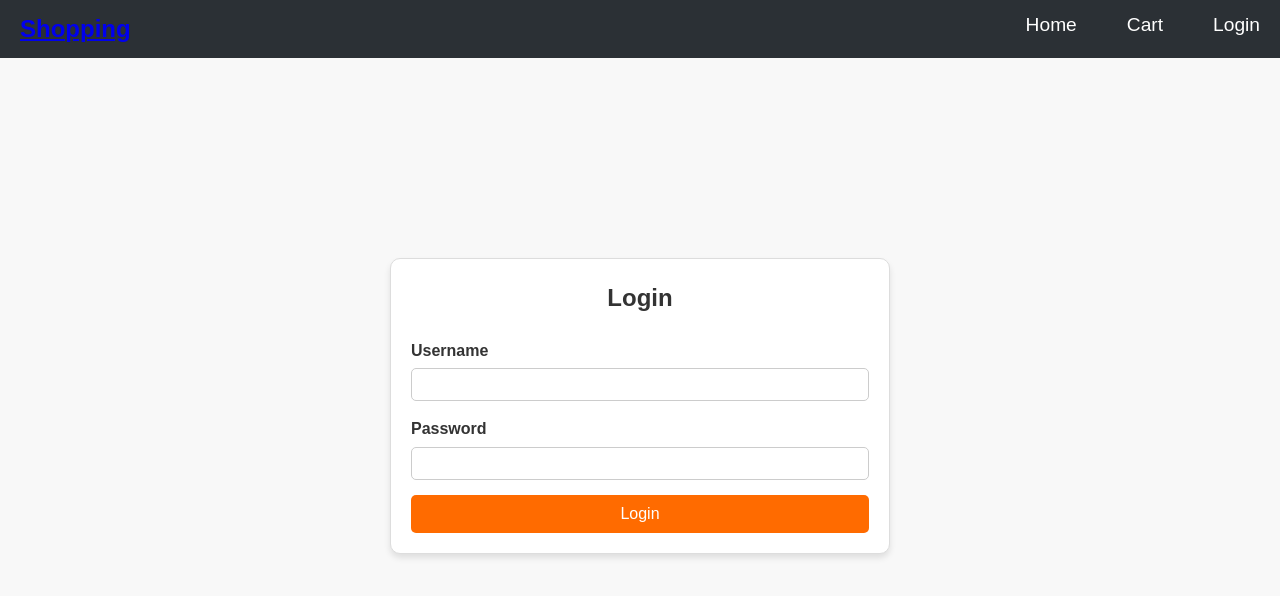
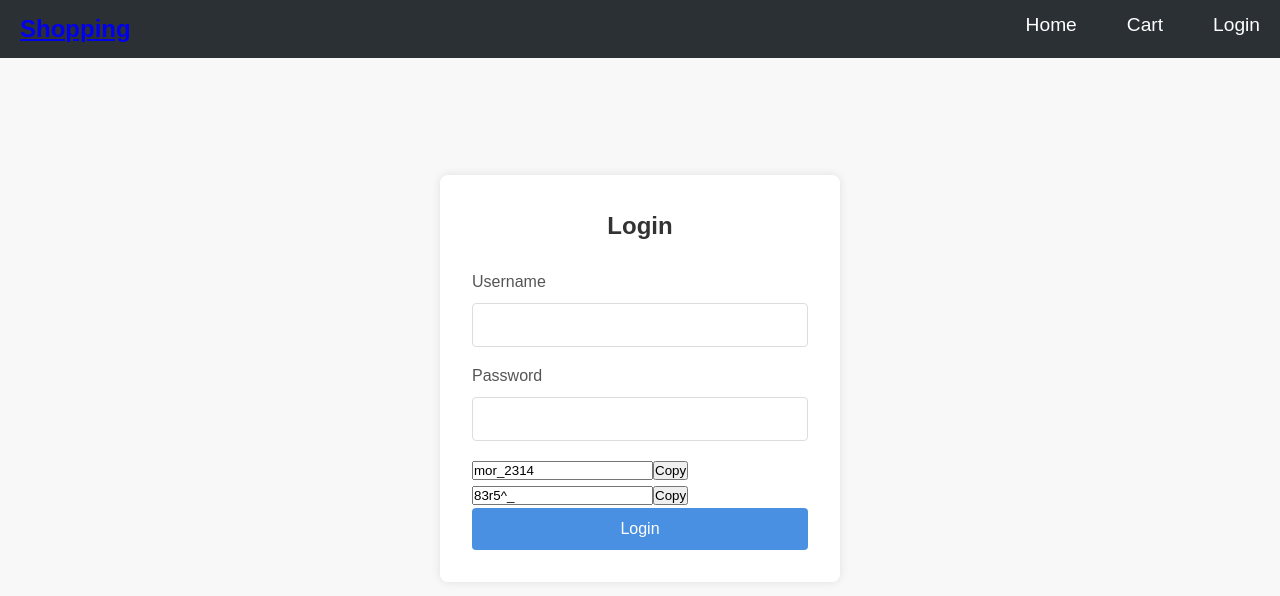
Before and after one commit to rahul-kumar-09/shopping-website, a React (Vite) app: page /login in a window 1280 px wide. Shown: the top 596 px of the page. Built offline with nearby package versions, Linux system fonts and the light colour scheme.

Commit message:
copy and past option

```diff
--- a/src/App.jsx
+++ b/src/App.jsx
@@ -2,28 +2,52 @@ import React from 'react';
 import './App.css'
 import { Navbar } from './components/Navbar/Navbar'
 import { Button } from './components/Button/Button'
-import { BrowserRouter as Router, Route, Routes } from 'react-router-dom'
+import { BrowserRouter as Router, Route, Routes, Navigate } from 'react-router-dom'
 import { Home } from './pages/Home/Home'
 import { Cart } from './pages/Cart/Cart'
 import { Login } from './components/Login/Login'
 import { SingleProduct } from './components/SingleProduct/SingleProduct'
 import { CartProvider } from './context/CartContext'
+import { AuthProvider, useAuth } from './context/AuthContext'
+
+// Protected Route component
+const ProtectedRoute = ({ children }) => {
+  const { isAuthenticated } = useAuth();
+
+  if (!isAuthenticated) {
+    return <Navigate to="/login" />;
+  }
+
+  return children;
+};
 
 function App() {
-
   return (
+    <AuthProvider>
       <CartProvider>
         <Router>
           <Navbar />
-
           <Routes>
-          <Route path='/' element={<Home />} />
-          <Route path='/cart' element={<Cart />} />
             <Route path='/login' element={<Login />} />
-          <Route path='/product/:id' element={<SingleProduct />} />
+            <Route path='/' element={
+              <ProtectedRoute>
+                <Home />
+              </ProtectedRoute>
+            } />
+            <Route path='/cart' element={
+              <ProtectedRoute>
+                <Cart />
+              </ProtectedRoute>
+            } />
+            <Route path='/product/:id' element={
+              <ProtectedRoute>
+                <SingleProduct />
+              </ProtectedRoute>
+            } />
           </Routes>
         </Router>
       </CartProvider>
+    </AuthProvider>
   )
 }
 
--- /dev/null
+++ b/src/components/Login/Login.css
@@ -0,0 +1,72 @@
+.login-container {
+  display: flex;
+  justify-content: center;
+  align-items: center;
+  min-height: 80vh;
+  padding: 20px;
+}
+
+.login-box {
+  background: white;
+  padding: 2rem;
+  border-radius: 8px;
+  box-shadow: 0 0 10px rgba(0, 0, 0, 0.1);
+  width: 100%;
+  max-width: 400px;
+}
+
+.login-box h2 {
+  text-align: center;
+  margin-bottom: 1.5rem;
+  color: #333;
+}
+
+.form-group {
+  margin-bottom: 1rem;
+}
+
+.form-group label {
+  display: block;
+  margin-bottom: 0.5rem;
+  color: #555;
+}
+
+.form-group input {
+  width: 100%;
+  padding: 0.75rem;
+  border: 1px solid #ddd;
+  border-radius: 4px;
+  font-size: 1rem;
+}
+
+.form-group input:focus {
+  outline: none;
+  border-color: #4a90e2;
+  box-shadow: 0 0 0 2px rgba(74, 144, 226, 0.2);
+}
+
+.login-button {
+  width: 100%;
+  padding: 0.75rem;
+  background-color: #4a90e2;
+  color: white;
+  border: none;
+  border-radius: 4px;
+  font-size: 1rem;
+  cursor: pointer;
+  transition: background-color 0.2s;
+}
+
+.login-button:hover {
+  background-color: #357abd;
+}
+
+.error-message {
+  color: #dc3545;
+  background-color: #f8d7da;
+  border: 1px solid #f5c6cb;
+  border-radius: 4px;
+  padding: 0.75rem;
+  margin-bottom: 1rem;
+  text-align: center;
+}
--- a/src/components/Login/Login.jsx
+++ b/src/components/Login/Login.jsx
@@ -1,55 +1,107 @@
-import React, { useState } from "react";
-import axios from "axios";
+import React, { useRef, useState } from "react";
 import { useNavigate } from "react-router-dom";
-import styles from "./Login.module.css";
+import { useAuth } from "../../context/AuthContext";
+import "./Login.css";
 
 export const Login = () => {
-  const [formData, setFormData] = useState({ username: "", password: "" });
+  const [credentials, setCredentials] = useState({
+    username: "",
+    password: ""
+  });
   const [error, setError] = useState("");
-  const navigate = useNavigate(); // To redirect after login
+  const navigate = useNavigate();
+  const { login } = useAuth();
+  const usernameRef = useRef(null);
+  const passwordRef = useRef(null);
 
-  // Handle input change
   const handleChange = (e) => {
     const { name, value } = e.target;
-    setFormData({ ...formData, [name]: value });
+    setCredentials(prev => ({
+      ...prev,
+      [name]: value
+    }));
   };
 
-  // Handle form submission
+  //copy text to clipboard
+  const usernameCopyText = () => {
+    usernameRef.current.select();
+    usernameRef.current.setSelectionRange(0, 99999);
+    navigator.clipboard.writeText(usernameRef.current.value);
+  };
+  const passwordCopyText = () => {
+    passwordRef.current.select();
+    passwordRef.current.setSelectionRange(0, 99999);
+    navigator.clipboard.writeText(passwordRef.current.value);
+  };
+
+
   const handleSubmit = async (e) => {
     e.preventDefault();
+    setError("");
 
     try {
-      const response = await axios.post("https://fakestoreapi.com/auth/login", {
-        username: formData.username,
-        password: formData.password,
+      const response = await fetch("https://fakestoreapi.com/auth/login", {
+        method: "POST",
+        headers: {
+          "Content-Type": "application/json",
+        },
+        body: JSON.stringify(credentials)
       });
 
-      console.log("Login successful:", response.data);
-      localStorage.setItem("token", response.data.token); // Store token
-      navigate("/"); // Redirect to home page
-    } catch (error) {
-      console.error("Login failed:", error);
-      setError("Invalid username or password!");
+      const data = await response.json();
+
+      if (response.ok) {
+        login(data.token);
+        navigate("/");
+      } else {
+        setError(data.message || "Login failed");
+      }
+    } catch (err) {
+      setError("An error occurred during login");
     }
   };
 
   return (
-    <div className={styles.container} style={{marginTop: "200px"}}>
-      <h2>Login</h2>
-      {error && <p className={styles.error}>{error}</p>}
-      <form onSubmit={handleSubmit} className={styles.form}>
-        <div className={styles.inputGroup}>
-          <label>Username</label>
-          <input type="text" name="username" value={formData.username} onChange={handleChange} required />
-        </div>
-
-        <div className={styles.inputGroup}>
-          <label>Password</label>
-          <input type="password" name="password" value={formData.password} onChange={handleChange} required />
-        </div>
-
-        <button type="submit" className={styles.btn}>Login</button>
-      </form>
+    <div className="login-container">
+      <div className="login-box">
+        <h2>Login</h2>
+        {error && <div className="error-message">{error}</div>}
+        <form onSubmit={handleSubmit}>
+          <div className="form-group">
+            <label htmlFor="username">Username</label>
+            <input
+              type="text"
+              id="username"
+              name="username"
+              value={credentials.username}
+              onChange={handleChange}
+              required
+            />
+          </div>
+          <div className="form-group">
+            <label htmlFor="password">Password</label>
+            <input
+              type="password"
+              id="password"
+              name="password"
+              value={credentials.password}
+              onChange={handleChange}
+              required
+            />
+          </div>
+          <div className="login-credentials">
+            <p>
+            <input type="text" ref={usernameRef} value="mor_2314" />
+            <button onClick={usernameCopyText}>Copy</button>
+            </p>
+            <p>
+              <input type="text" ref={passwordRef} value="83r5^_" />
+              <button onClick={passwordCopyText}>Copy</button>
+            </p>
+          </div>
+          <button type="submit" className="login-button">Login</button>
+        </form>
+      </div>
     </div>
   );
 };
--- /dev/null
+++ b/src/context/AuthContext.jsx
@@ -0,0 +1,36 @@
+import React, { createContext, useState, useContext, useEffect } from 'react';
+
+const AuthContext = createContext(null);
+
+export const AuthProvider = ({ children }) => {
+  const [isAuthenticated, setIsAuthenticated] = useState(false);
+
+  useEffect(() => {
+    const token = localStorage.getItem('token');
+    setIsAuthenticated(!!token);
+  }, []);
+
+  const login = (token) => {
+    localStorage.setItem('token', token);
+    setIsAuthenticated(true);
+  };
+
+  const logout = () => {
+    localStorage.removeItem('token');
+    setIsAuthenticated(false);
+  };
+
+  return (
+    <AuthContext.Provider value={{ isAuthenticated, login, logout }}>
+      {children}
+    </AuthContext.Provider>
+  );
+};
+
+export const useAuth = () => {
+  const context = useContext(AuthContext);
+  if (!context) {
+    throw new Error(' AuthProvider');
+  }
+  return context;
+};
```
Lines whose indentation alone changed are shown as unchanged.
